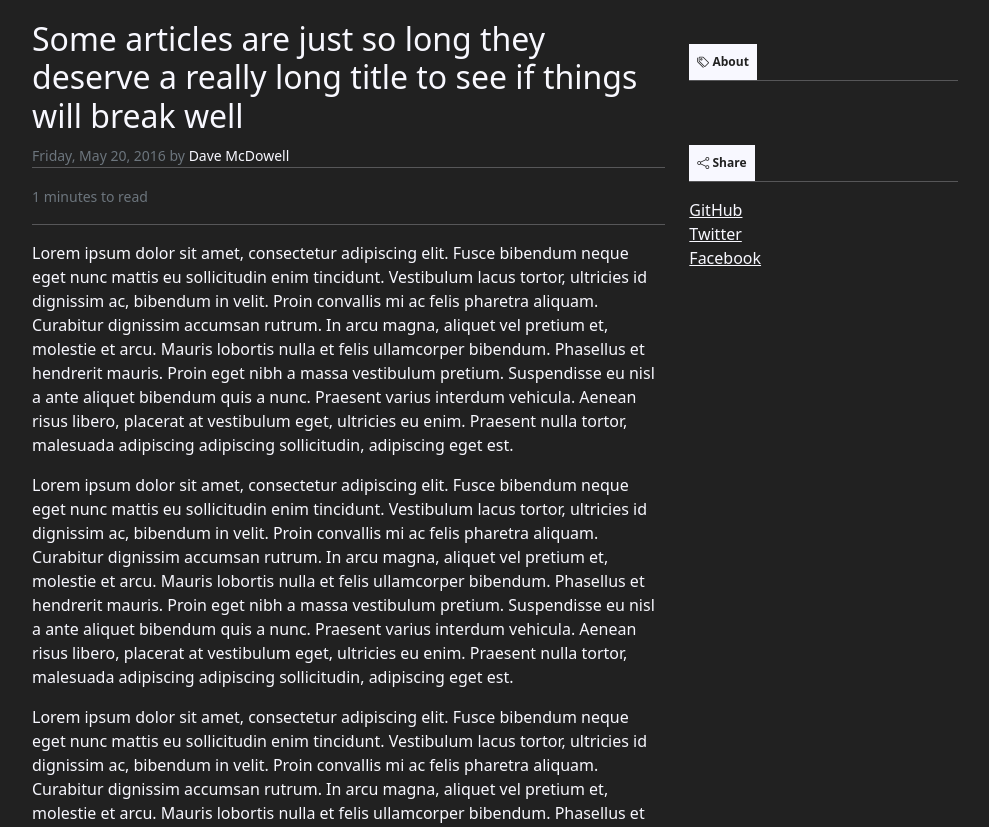
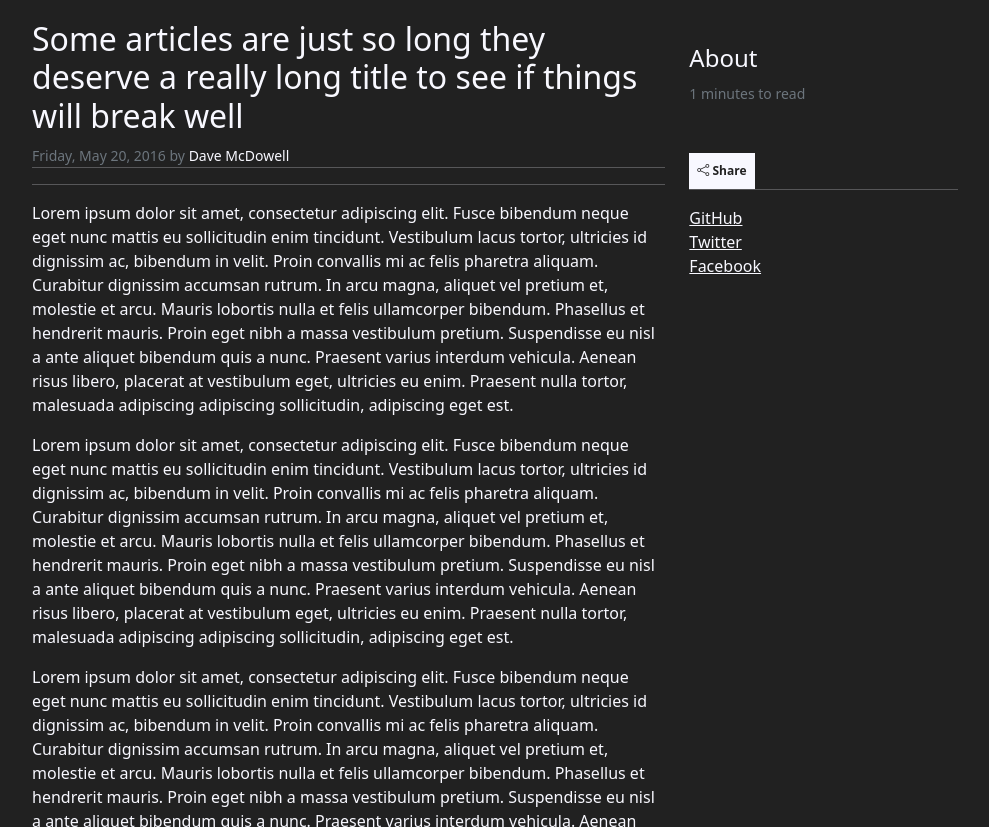
Before and after one commit to davemcdowell/portfolio, a Jekyll site: the page built from _posts/2016-05-20-super-long-article.md, in a window 1280 px wide and 900 px high, scrolled down 451 px, cut to the strip 73-900 px from the top of the window. Shown: the whole strip, without its empty margins (133-1122 px from the left). Built offline with Jekyll 4.4.1, drawn with Linux system fonts in a browser that asks for light colours; nearby versions of some CDN libraries.

Commit message:
Update post.html

```diff
--- a/_layouts/post.html
+++ b/_layouts/post.html
@@ -11,9 +11,6 @@ layout: default
                     <h2 class="blog-post-title">{{ page.title }}</h2>
                     <p class="blog-post-meta mb-0"><small class="text-muted">{{ page.date | date: date_format }} by <a class="no-underline" href="#">{{ page.author }}</a></small></p>
                     <hr class="block-label-hr">
-                    <div class="d-flex align-items-center">
-                        <p class="blog-post-meta mb-0"><small class="text-muted">{% include reading-time.html %}</small></p>
-                    </div>
                     <hr>
                     {{ page.content }}
                     <hr>
@@ -24,15 +21,14 @@ layout: default
             <div class="col-md-4">
                 <div class="position-sticky" style="top: 62px;">
                     <div class="p-4">
-                        <h6 class="block-label"><i class="bi bi-tags"></i> About</h6>
-                        <hr class="block-label-hr">
-
+                        <h4>About</h4>
+                        <p class="blog-post-meta mb-0"><small class="text-muted">{% include reading-time.html %}</small></p>
                     </div>
                     {%- if page.tags.size > 0 -%}
                     <div class="p-4">
                         <h6 class="block-label"><i class="bi bi-tags"></i> Tags</h6>
                         <hr class="block-label-hr">
-                        <ol class="list-unstyled">
+                        <ol class="list-unstyled mb-0">
                             {%- for tag in page.tags -%}
                             <li><a class="btn btn-outline-light py-1 px-2 me-2" href="{{ tag.url }}">{{ tag | capitalize }}</a></li>
                             {%- endfor -%}
```
